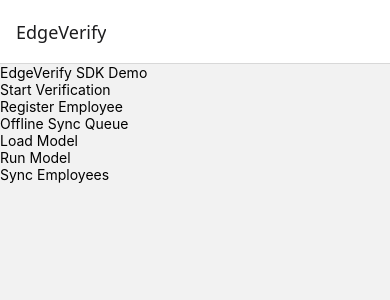
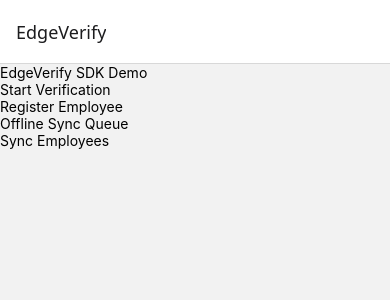
Before and after one commit to CREATEWIT/EdgeVerifyDemo, a React Native app: screen /Home in a window 390 px wide. Shown: the top 300 px of the page. Built offline with nearby package versions, Linux system fonts and the light colour scheme.

Commit message:
cleanup unused sdk files

```diff
--- a/package.json
+++ b/package.json
@@ -11,6 +11,7 @@
   },
   "dependencies": {
     "@react-native-async-storage/async-storage": "^3.1.1",
+    "@react-native-community/netinfo": "^12.0.1",
     "@react-native/new-app-screen": "0.85.3",
     "@react-navigation/native": "^7.2.5",
     "@react-navigation/native-stack": "^7.16.0",
--- a/src/app/screens/CapturePhotoScreen.tsx
+++ b/src/app/screens/CapturePhotoScreen.tsx
@@ -4,6 +4,8 @@
   Text,
   StyleSheet,
 } from 'react-native';
+import NetInfo from
+'@react-native-community/netinfo';
 import {
   generateEmbedding,
 } from '../../sdk/matching/generateEmbedding';
@@ -177,6 +179,16 @@
     'BEFORE_SAVE'
   );
 try {
+  const netState =
+  await NetInfo.fetch();
+
+const isOnline =
+  netState.isConnected === true;
+
+console.log(
+  'NETWORK_STATUS',
+  isOnline
+);
 
 await saveEmployee({
   employeeId,
@@ -190,10 +202,14 @@
   embedding,
 
   networkMode:
-    'OFFLINE',
+  isOnline
+    ? 'ONLINE'
+    : 'OFFLINE',
 
-  syncStatus:
-    'PENDING_SYNC',
+syncStatus:
+  isOnline
+    ? 'SYNCED'
+    : 'PENDING_SYNC',
 });
 
   console.log(
--- a/src/app/screens/HomeScreen.tsx
+++ b/src/app/screens/HomeScreen.tsx
@@ -1,7 +1,4 @@
-import React, { useState } from 'react';
-import {
-  loadFaceModel,
-} from '../../sdk/matching/loadModel';
+import React from 'react';
 import {
   syncEmployees,
 } from '../../sync/syncEmployees';
@@ -16,9 +13,6 @@
   navigation,
 
 }: any) {
-  const [modelStatus,
-setModelStatus] =
-  useState('');
 
   return (
 
@@ -63,72 +57,6 @@
   Offline Sync Queue
 </Text>
       </TouchableOpacity>
-   <TouchableOpacity
-  onPress={async () => {
-
-    try {
-
-      setModelStatus(
-        'LOADING MODEL...'
-      );
-
-  const model =
-  await loadFaceModel();
-
-setModelStatus(
-  JSON.stringify(
-    {
-      inputs: model.inputs,
-      outputs: model.outputs,
-    },
-    null,
-    2
-  )
-);
-
-    } catch (error) {
-
-      setModelStatus(
-        'ERROR: ' +
-        String(error)
-      );
-
-    }
-
-  }}
->
-
-  <Text>
-    Load Model
-  </Text>
-
-</TouchableOpacity>
-<TouchableOpacity
-  onPress={async () => {
-
-    try {
-
-     setModelStatus(
-  'USE CAPTURE SCREEN'
-);
-
-    } catch (error) {
-
-      setModelStatus(
-        'ERROR: ' +
-        String(error)
-      );
-
-    }
-
-  }}
->
-
-  <Text>
-    Run Model
-  </Text>
-
-</TouchableOpacity>
 <TouchableOpacity
   onPress={async () => {
 
@@ -140,10 +68,6 @@
     Sync Employees
   </Text>
 </TouchableOpacity>
-   <Text>
-  {modelStatus}
-</Text>
-
     </View>
   );
 }
--- a/src/sdk/index.ts
+++ /dev/null
@@ -1 +0,0 @@
-export { verifyFace } from './verification/verifyFace';
```
Also changed, not shown: src/sdk/matching/testPixelBuffer.ts (deleted, +0 -42 lines), src/sdk/verification/verifyFace.ts (deleted, +0 -10 lines), 1 other file (tests, documents, lock files or other folders).
